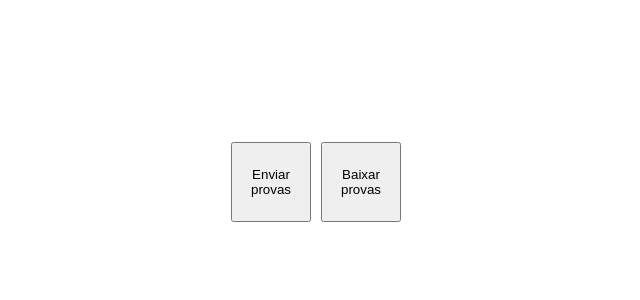
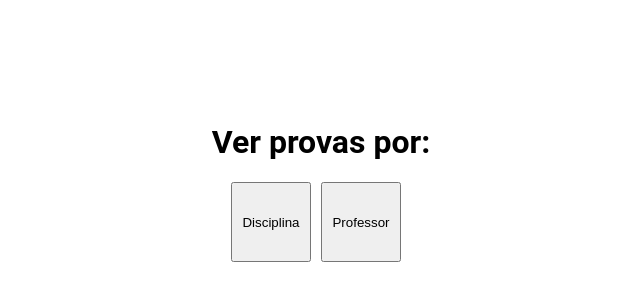
Before and after one commit to giancarvalho/RepoProvas-frontend, a React (Create React App) app: page /view in a window 1280 px wide. Shown: the part 218-518 px from the top of the page, without its empty margins (319-959 px from the left). Built offline with nearby package versions, Linux system fonts and the light colour scheme.

Commit message:
add view page and view teachers page

```diff
--- a/src/App.tsx
+++ b/src/App.tsx
@@ -1,14 +1,22 @@
 import React from "react";
 import { BrowserRouter as Router, Switch, Route } from "react-router-dom";
+import "./assets/css/global.css";
 import HomePage from "./views/HomePage";
-import "./assets/css/global.css";
+import ViewExams from "./views/ViewExams/View";
+import ViewTeachers from "./views/ViewExams/ViewTeachers";
 
 function App() {
     return (
         <Router>
             <Switch>
-                <Route path="/">
+                <Route path="/" exact>
                     <HomePage />
+                </Route>
+                <Route path="/view" exact>
+                    <ViewExams />
+                </Route>
+                <Route path="/view/teachers" exact>
+                    <ViewTeachers />
                 </Route>
             </Switch>
         </Router>
--- /dev/null
+++ b/src/components/buttons/Button.tsx
@@ -0,0 +1,9 @@
+import styled from "styled-components";
+
+const Button = styled.button`
+    width: 80px;
+    height: 80px;
+    margin-right: 10px;
+`;
+
+export { Button };
--- /dev/null
+++ b/src/components/containers/PageContainer.tsx
@@ -0,0 +1,11 @@
+import styled from "styled-components";
+
+const PageContainer = styled.div`
+    display: flex;
+    justify-content: center;
+    align-items: center;
+    width: 100%;
+    height: 100%;
+`;
+
+export { PageContainer };
--- /dev/null
+++ b/src/services/AxiosBase.ts
@@ -0,0 +1,8 @@
+import axios from "axios";
+import URL from "./URL";
+
+const axiosBase = axios.create({
+    baseURL: URL,
+});
+
+export default axiosBase;
--- /dev/null
+++ b/src/services/URL.ts
@@ -0,0 +1,4 @@
+const URL =
+    process.env.NODE_ENV === "development" ? "http://localhost:4000" : "";
+
+export default URL;
--- /dev/null
+++ b/src/services/service.ts
@@ -0,0 +1,7 @@
+import axiosBase from "./AxiosBase";
+
+function getTeachers() {
+    return axiosBase.get("/teachers");
+}
+
+export { getTeachers };
--- a/src/views/HomePage.tsx
+++ b/src/views/HomePage.tsx
@@ -1,26 +1,16 @@
-import styled from "styled-components";
+import { useHistory } from "react-router";
+import { PageContainer } from "../components/containers/PageContainer";
+import { Button } from "../components/buttons/Button";
 
 function HomePage() {
+    const history = useHistory();
+
     return (
         <PageContainer>
-            <Button>Enviar provas</Button>
-            <Button>Baixar provas</Button>
+            <Button onClick={() => history.push("/send")}>Enviar provas</Button>
+            <Button onClick={() => history.push("/view")}>Baixar provas</Button>
         </PageContainer>
     );
 }
 
 export default HomePage;
-
-const PageContainer = styled.div`
-    display: flex;
-    justify-content: center;
-    align-items: center;
-    width: 100%;
-    height: 100%;
-`;
-
-const Button = styled.button`
-    width: 80px;
-    height: 80px;
-    margin-right: 10px;
-`;
--- /dev/null
+++ b/src/views/ViewExams/View.tsx
@@ -0,0 +1,32 @@
+import { useHistory } from "react-router";
+import { PageContainer } from "../../components/containers/PageContainer";
+import { Button } from "../../components/buttons/Button";
+import styled from "styled-components";
+
+function ViewExams() {
+    const history = useHistory();
+
+    return (
+        <PageContainer>
+            <InnerWrapper>
+                <h1>Ver provas por: </h1>
+                <div>
+                    <Button onClick={() => history.push("/view/subjects")}>
+                        Disciplina
+                    </Button>
+                    <Button onClick={() => history.push("/view/teachers")}>
+                        Professor
+                    </Button>
+                </div>
+            </InnerWrapper>
+        </PageContainer>
+    );
+}
+
+export default ViewExams;
+
+const InnerWrapper = styled.div`
+    display: flex;
+    flex-direction: column;
+    align-items: center;
+`;
--- /dev/null
+++ b/src/views/ViewExams/ViewTeachers.tsx
@@ -0,0 +1,65 @@
+import { useHistory } from "react-router";
+import { PageContainer } from "../../components/containers/PageContainer";
+import styled from "styled-components";
+import { useEffect, useState } from "react";
+import { getTeachers } from "../../services/service";
+
+interface Teacher {
+    id: number;
+    name: string;
+    examsRegistered: number;
+}
+
+function ViewTeachers() {
+    const history = useHistory();
+    const [teachersList, setTeachersList] = useState([]);
+
+    console.log(history.location.pathname);
+
+    useEffect(() => {
+        getTeachers()
+            .then((response) => setTeachersList(response.data))
+            .catch((error) => console.error(error.response));
+    }, []);
+
+    return (
+        <PageContainer>
+            <InnerWrapper>
+                <h1>Escolha um professor: </h1>
+                <TeachersList>
+                    {teachersList.map((teacher: Teacher) => (
+                        <li
+                            onClick={() =>
+                                history.push(
+                                    `${history.location.pathname}/${teacher.id}`
+                                )
+                            }
+                        >
+                            <p>{teacher.name}</p>
+                            <p>
+                                Provas cadastradas: {teacher.examsRegistered}{" "}
+                            </p>{" "}
+                        </li>
+                    ))}
+                </TeachersList>
+            </InnerWrapper>
+        </PageContainer>
+    );
+}
+
+export default ViewTeachers;
+
+const InnerWrapper = styled.div`
+    display: flex;
+    flex-direction: column;
+    align-items: center;
+`;
+
+const TeachersList = styled.ul`
+    li {
+        cursor: pointer;
+        :hover {
+            background-color: #dddddd;
+        }
+    }
+`;
```
